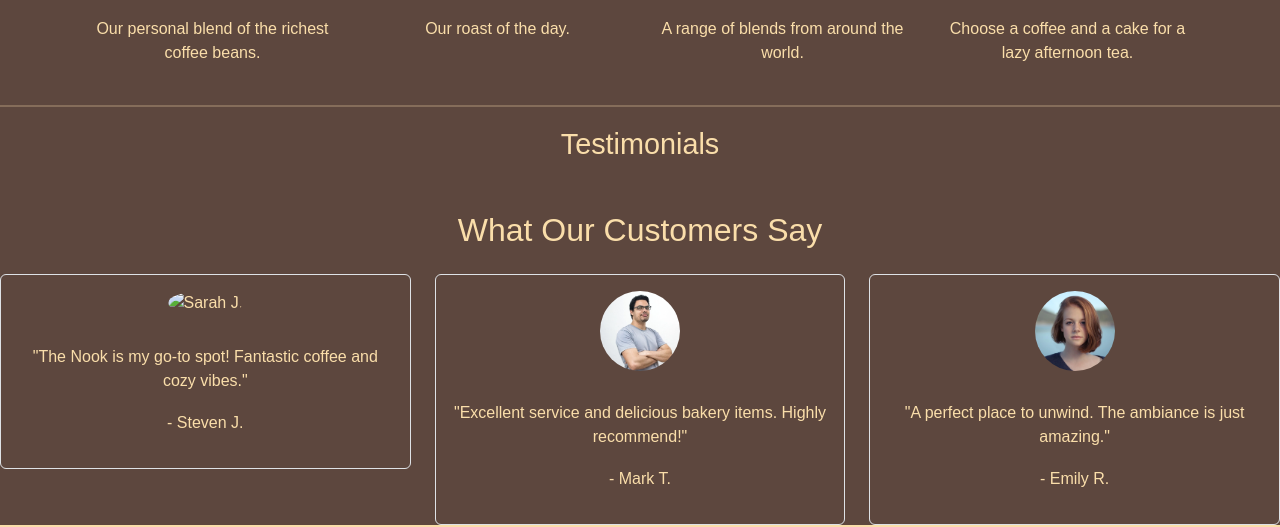
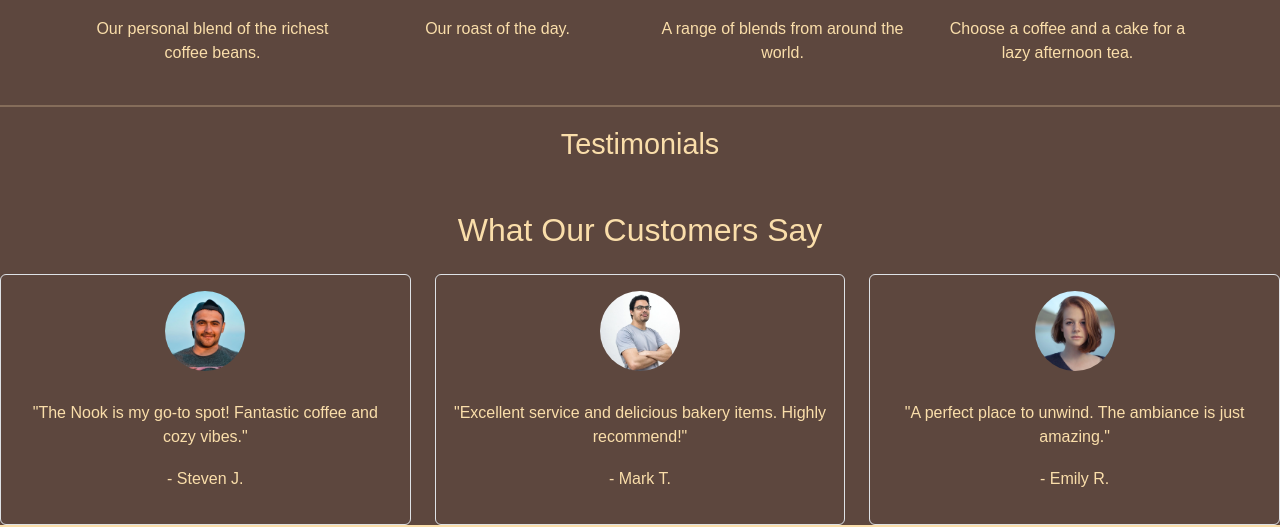
Before and after one commit to gabyhedges/The_Nook, a plain HTML site: page index.html in a window 1280 px wide. Shown: the part 1724-2251 px from the top of the page. Drawn offline with nearby package versions, Linux system fonts and the light colour scheme.

Commit message:
Update index.html

```diff
--- a/index.html
+++ b/index.html
@@ -145,7 +145,7 @@
     <div class="row text-center">
       <div class="col-md-4">
         <div class="testimonial p-3 border rounded">
-          <img src="I./mages/man-1.webp" alt="Sarah J." class="testimonial-img img-fluid rounded-circle">
+          <img src="./Images/man-1.webp" alt="Sarah J." class="testimonial-img img-fluid rounded-circle">
           <p class="testamonials">"The Nook is my go-to spot! Fantastic coffee and cozy vibes."</p>
           <h5 class="testamonials">- Steven J.</h5>
         </div>
```
